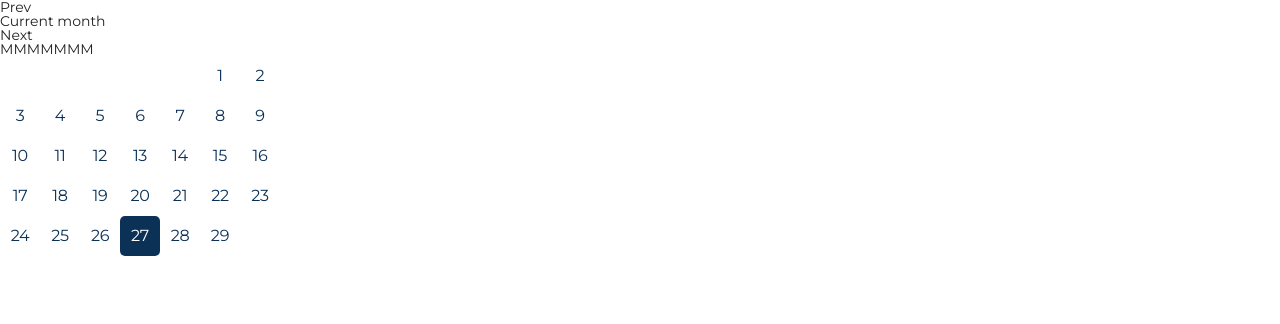
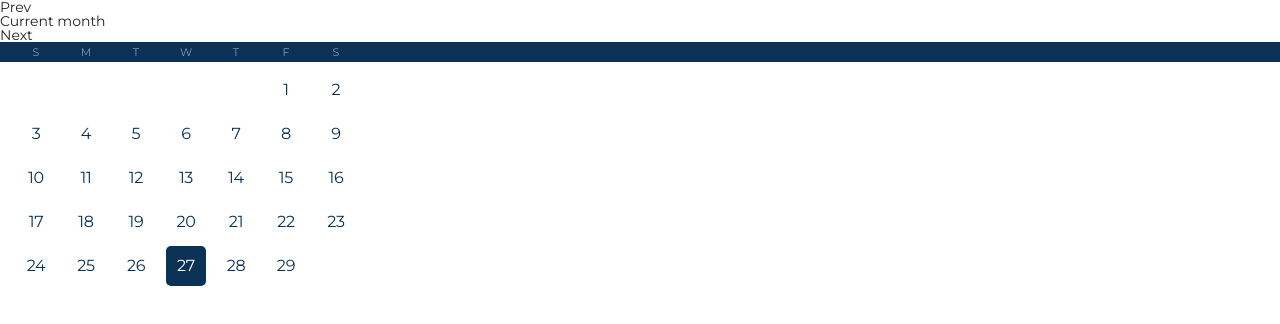
Before and after one commit to Vladimir-github-account/event_calendar, a React (Create React App) app: page / in a window 1280 px wide. Shown: the top 324 px of the page. Built offline with nearby package versions, Linux system fonts and the light colour scheme.

Commit message:
Add: weekdays styles

```diff
--- a/src/App.css
+++ b/src/App.css
@@ -3,3 +3,7 @@ body{
     font-weight: 400;
     font-size: 14px;
 }
+
+*{
+    box-sizing: border-box;
+}
--- /dev/null
+++ b/src/Components/Calendar/WeekDays.module.sass
@@ -0,0 +1,16 @@
+@import "../../variables"
+
+.weekDaysList
+  display: flex
+  background: $accent-color
+  padding: 0 16px
+
+.weekDay
+  color: rgba(#fff, 0.5)
+  font-size: 11px
+  line-height: 20px
+  min-width: 40px
+  min-height: 20px
+  text-align: center
+  & + .weekDay
+    margin-left: 10px
--- /dev/null
+++ b/src/Components/Calendar/WeeksList.module.sass
@@ -0,0 +1,2 @@
+.weekList
+  padding: 4px 16px 24px 16px
--- a/src/Components/Calendar/index.js
+++ b/src/Components/Calendar/index.js
@@ -2,6 +2,8 @@ import React, {Component} from 'react';
 import moment             from 'moment';
 import Week               from '../Week';
 import _                  from 'lodash';
+import weekDayStyles      from './WeekDays.module.sass'
+import weekListStyles     from './WeeksList.module.sass'
 
 class Calendar extends Component {
   constructor(props) {
@@ -41,16 +43,16 @@ class Calendar extends Component {
             <div>Current month</div>
             <div>Next</div>
           </div>
-          <div>
-            <span>M</span>
-            <span>M</span>
-            <span>M</span>
-            <span>M</span>
-            <span>M</span>
-            <span>M</span>
-            <span>M</span>
-          </div>
-          <ul>
+          <ul className={weekDayStyles.weekDaysList}>
+            <li className={weekDayStyles.weekDay}>S</li>
+            <li className={weekDayStyles.weekDay}>M</li>
+            <li className={weekDayStyles.weekDay}>T</li>
+            <li className={weekDayStyles.weekDay}>W</li>
+            <li className={weekDayStyles.weekDay}>T</li>
+            <li className={weekDayStyles.weekDay}>F</li>
+            <li className={weekDayStyles.weekDay}>S</li>
+          </ul>
+          <ul className={weekListStyles.weekList}>
             {weeksComponents}
           </ul>
         </div>
--- a/src/Components/Date/Date.module.sass
+++ b/src/Components/Date/Date.module.sass
@@ -2,6 +2,8 @@
 .day
   min-width: 40px
   min-height: 40px
+  & + .day
+    margin-left: 10px
 
 .day::selection
   background-color: unset
--- a/src/Components/Week/Week.module.sass
+++ b/src/Components/Week/Week.module.sass
@@ -1,2 +1,3 @@
 .week
   display: flex
+  margin-top: 4px
```
